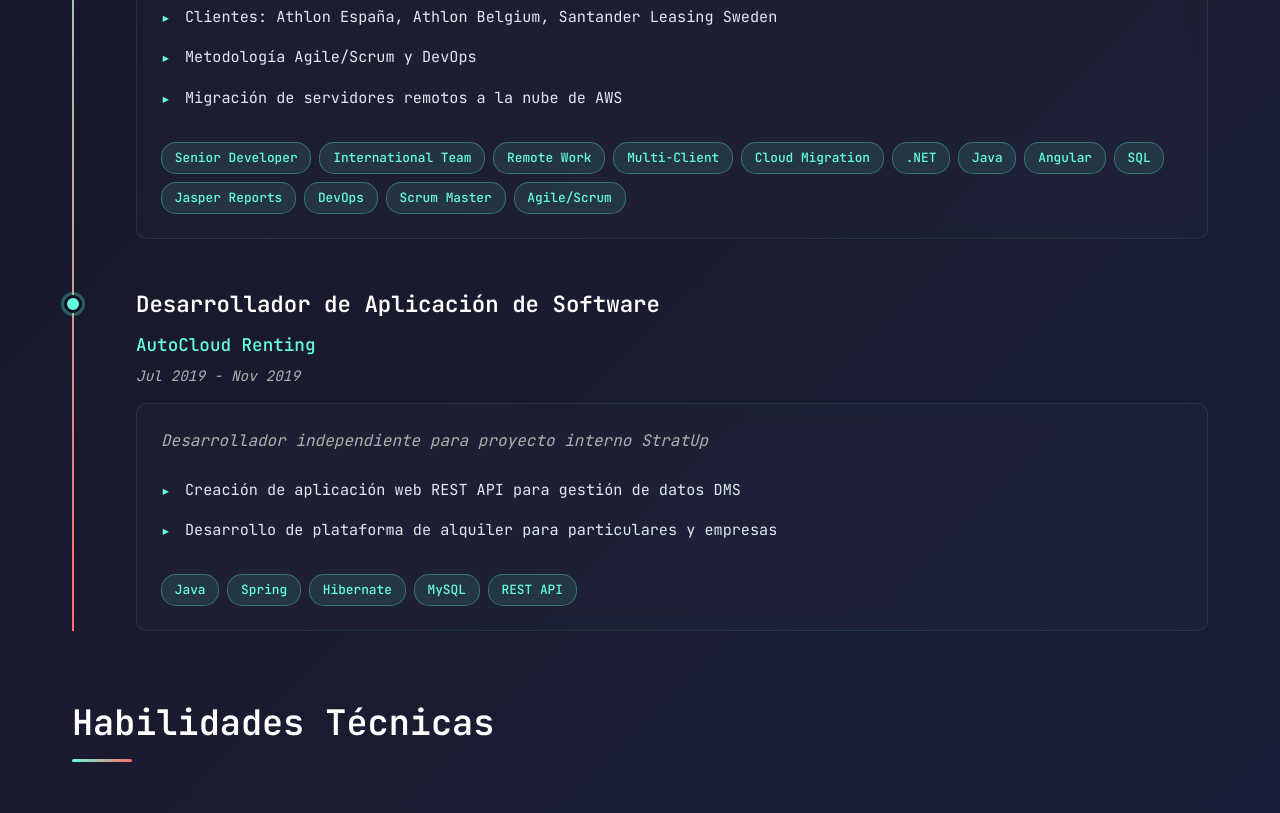
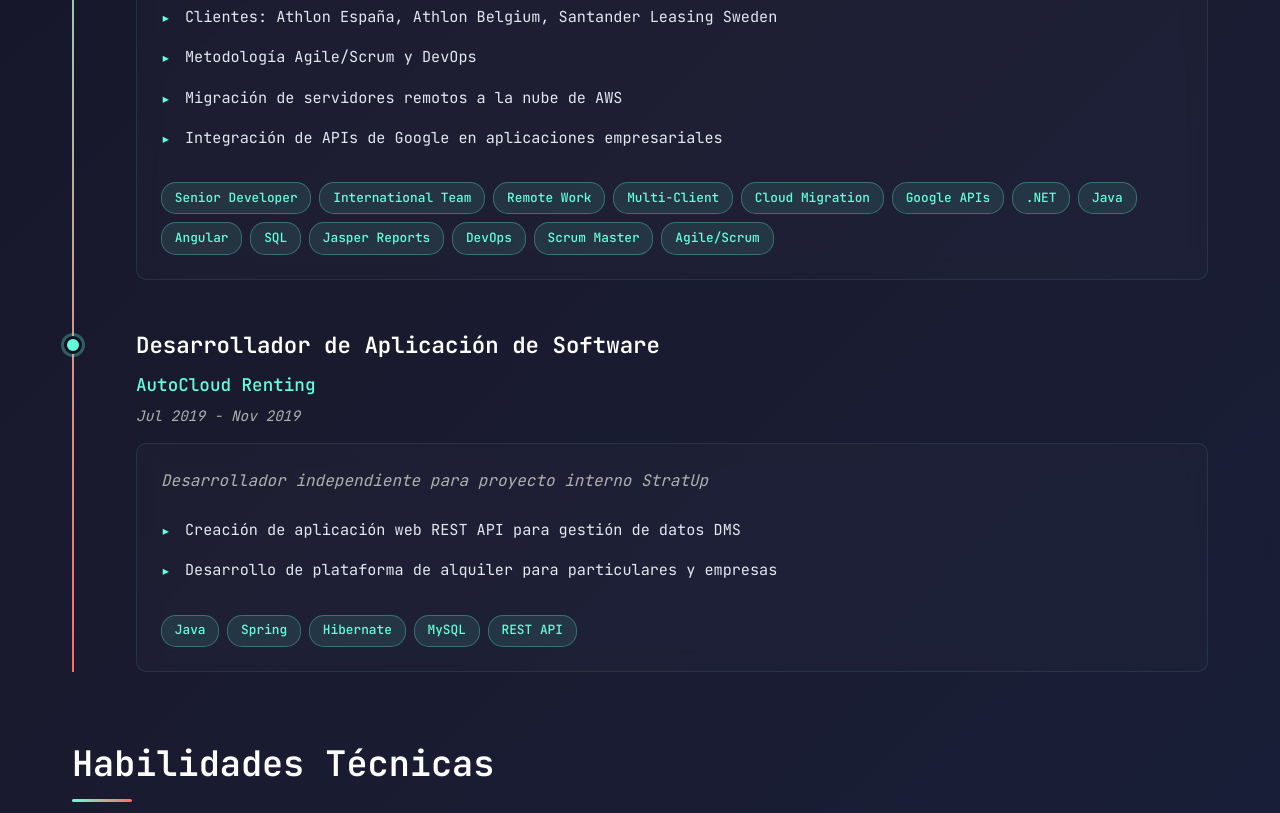
Before and after one commit to xavieroldan/BioSiteCursor, a plain HTML site: page index.html in a window 1280 px wide. Shown: the part 2002-2815 px from the top of the page. Drawn offline with Linux system fonts and the light colour scheme.

Commit message:
feat: add Google APIs integration experience to professional profile - highlight API development skills

```diff
--- a/index.html
+++ b/index.html
@@ -116,6 +116,7 @@
                             <li>Clientes: Athlon España, Athlon Belgium, Santander Leasing Sweden</li>
                             <li>Metodología Agile/Scrum y DevOps</li>
                             <li>Migración de servidores remotos a la nube de AWS</li>
+                            <li>Integración de APIs de Google en aplicaciones empresariales</li>
                         </ul>
                             <div class="tech-tags">
                                 <span class="tech-tag">Senior Developer</span>
@@ -123,6 +124,7 @@
                                 <span class="tech-tag">Remote Work</span>
                                 <span class="tech-tag">Multi-Client</span>
                                 <span class="tech-tag">Cloud Migration</span>
+                                <span class="tech-tag">Google APIs</span>
                                 <span class="tech-tag">.NET</span>
                                 <span class="tech-tag">Java</span>
                                 <span class="tech-tag">Angular</span>
```
